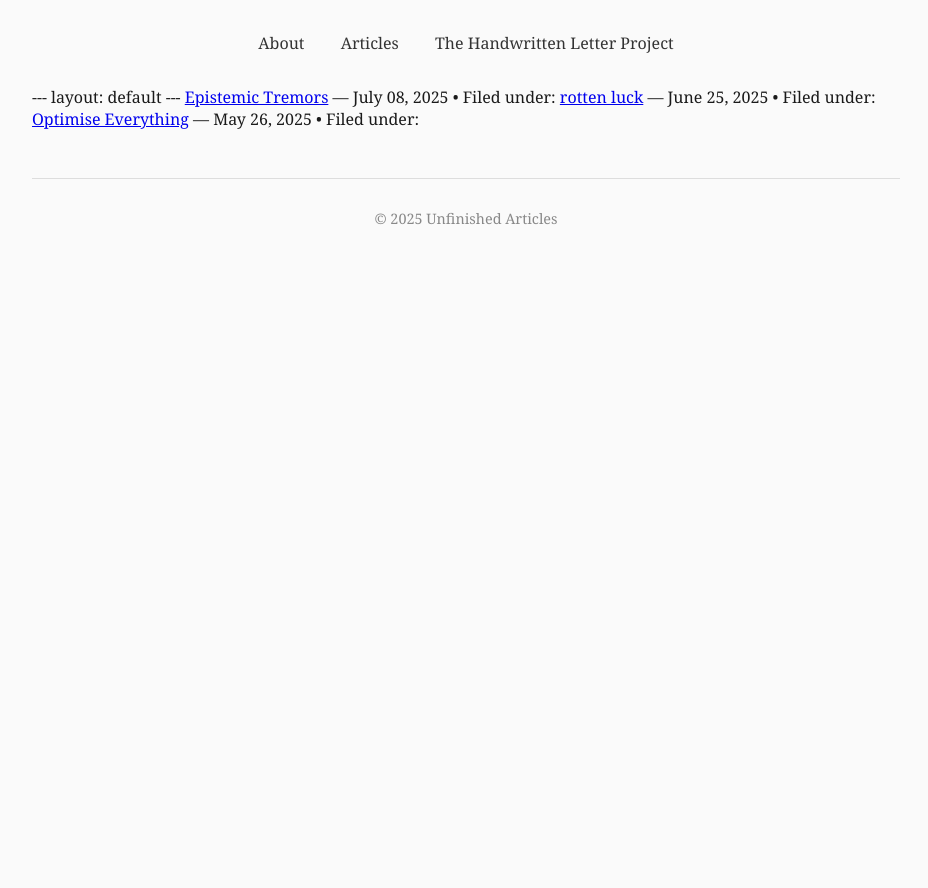
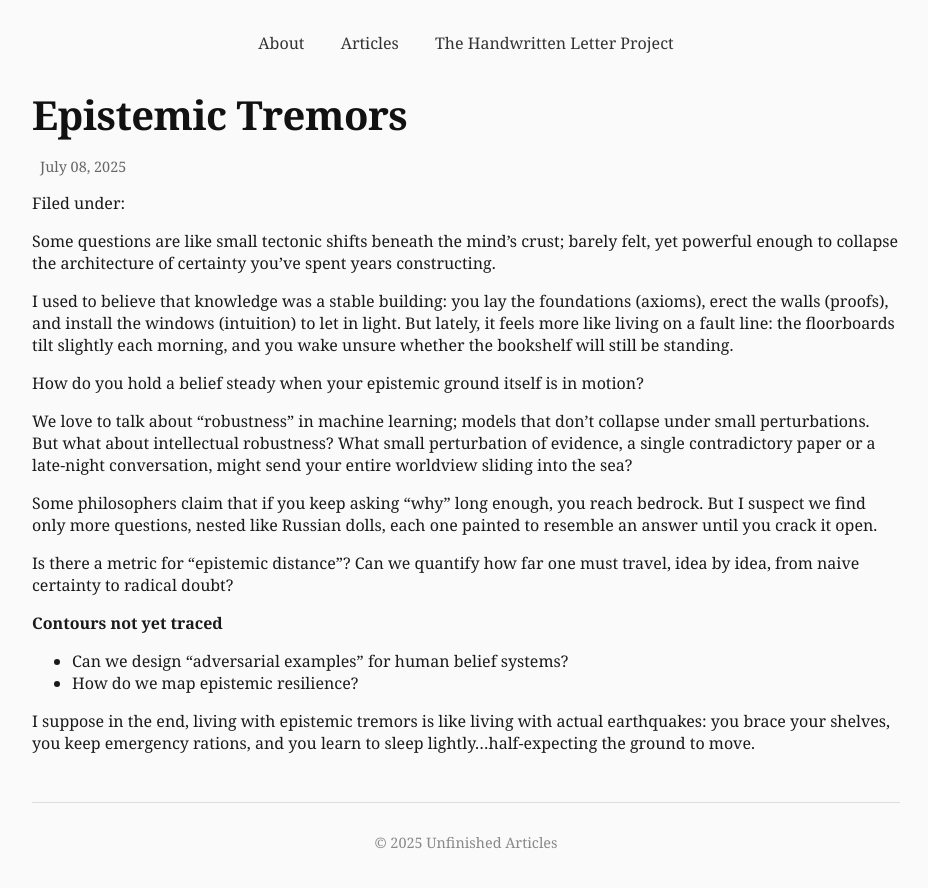
Before and after one commit to wafaajaunnoo/unfinishedarticles, a Jekyll site: the page built from _posts/2025-07-08-epistemic-tremors.md, in a window 1280 px wide. Shown: the top 888 px of the page, without its empty margins (174-1102 px from the left). Built offline with Jekyll 4.4.1, drawn with Linux system fonts in a browser that asks for light colours.

Commit message:
Fixed stuffs

```diff
--- a/_layouts/post.html
+++ b/_layouts/post.html
@@ -1,36 +1,43 @@
+---
+# Optional: you can put front matter here if you want
+---
+
 <!DOCTYPE html>
 <html lang="en">
 <head>
   <meta charset="UTF-8" />
   <title>{{ page.title }} | Unfinished Articles</title>
-  <link rel="stylesheet" href="/assets/styles.css" />
+  <link rel="stylesheet" href="{{ '/assets/styles.css' | relative_url }}" />
   <meta name="viewport" content="width=device-width, initial-scale=1" />
 </head>
 <body>
 
-    <nav class="navbar">
-      <div class="nav-container">
-        <div class="nav-links">
-          <a href="index.html">About</a>
-          <a href="_posts/articles">Articles</a>
-          <a href="_posts/letters">The Handwritten Letter Project</a>
-        </div>
+  <nav class="navbar">
+    <div class="nav-container">
+      <div class="nav-links">
+        <a href="{{ '/' | relative_url }}">About</a>
+        <a href="{{ '/articles/' | relative_url }}">Articles</a>
+        <a href="{{ '/letters/' | relative_url }}">The Handwritten Letter Project</a>
       </div>
-    </nav>
+    </div>
+  </nav>
 
- ---
-layout: default
----
-{% for post in site.posts %}
-  <a href="{{ post.url }}">{{ post.title }}</a> — {{ post.date | date: "%B %d, %Y" }}
-  {% if post.categories %} • Filed under: {{ post.categories | join: ', ' }}{% endif %}
-{% endfor %}
+  <article>
+    <h1>{{ page.title }}</h1>
+    <p class="post-meta">{{ page.date | date: "%B %d, %Y" }}</p>
+    {% if page.categories %}
+      <p>Filed under: {{ page.categories | join: ', ' }}</p>
+    {% endif %}
 
+    <div class="post-content">
+      {{ content }}
+    </div>
+  </article>
 
   <footer>
     <p>© 2025 Unfinished Articles</p>
   </footer>
 
-<script src="/assets/script.js"></script>
+  <script src="{{ '/assets/script.js' | relative_url }}"></script>
 </body>
 </html>
--- a/_posts/2025-07-08-epistemic-tremors.md
+++ b/_posts/2025-07-08-epistemic-tremors.md
@@ -4,7 +4,6 @@ title: "Epistemic Tremors"
 date: 2025-07-08
 permalink: /articles/epistemic-tremors/
 ---
-
 Some questions are like small tectonic shifts beneath the mind’s crust; barely felt, yet powerful enough to collapse the architecture of certainty you’ve spent years constructing.
 
 I used to believe that knowledge was a stable building: you lay the foundations (axioms), erect the walls (proofs), and install the windows (intuition) to let in light. But lately, it feels more like living on a fault line: the floorboards tilt slightly each morning, and you wake unsure whether the bookshelf will still be standing.
```
